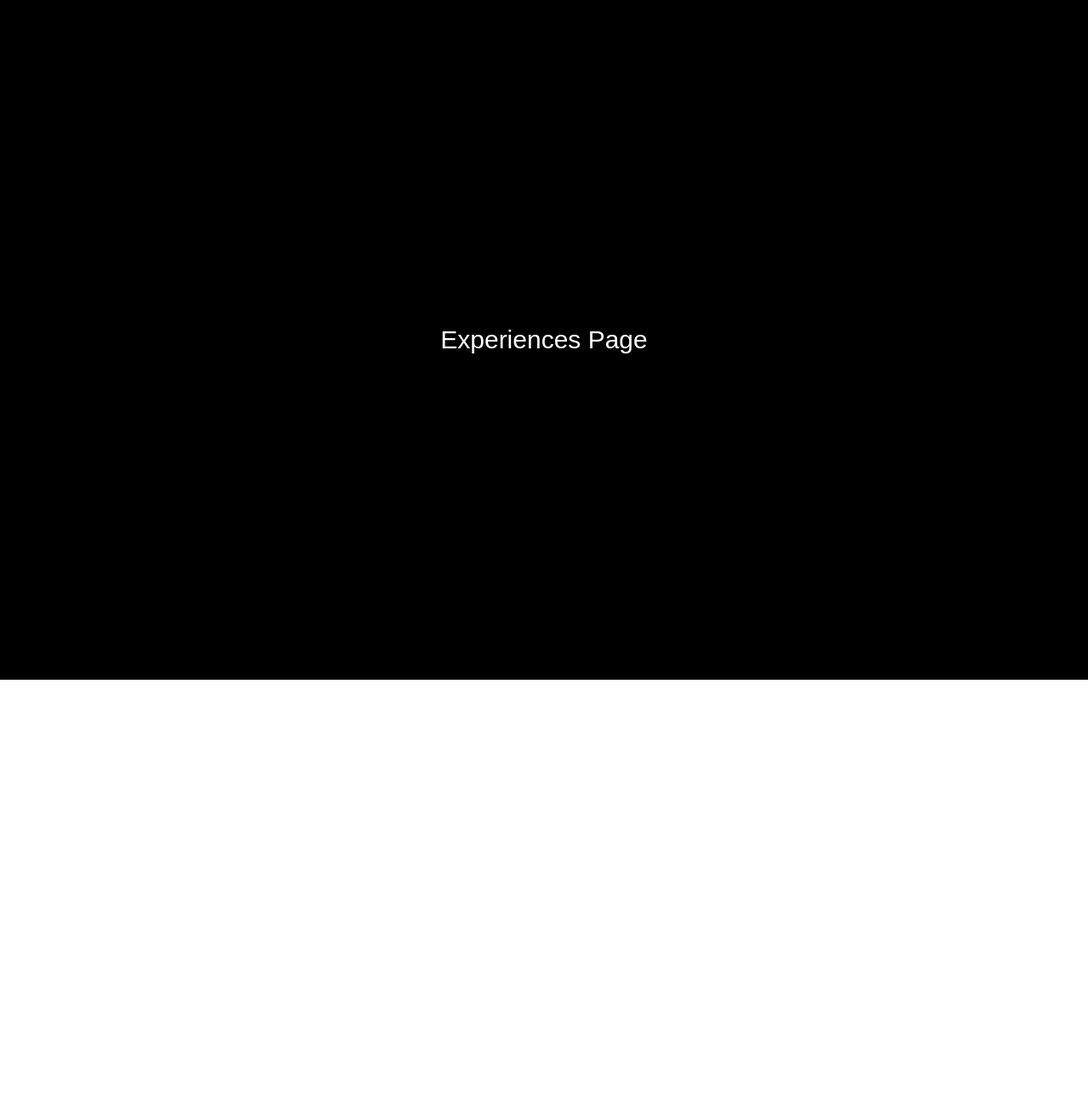
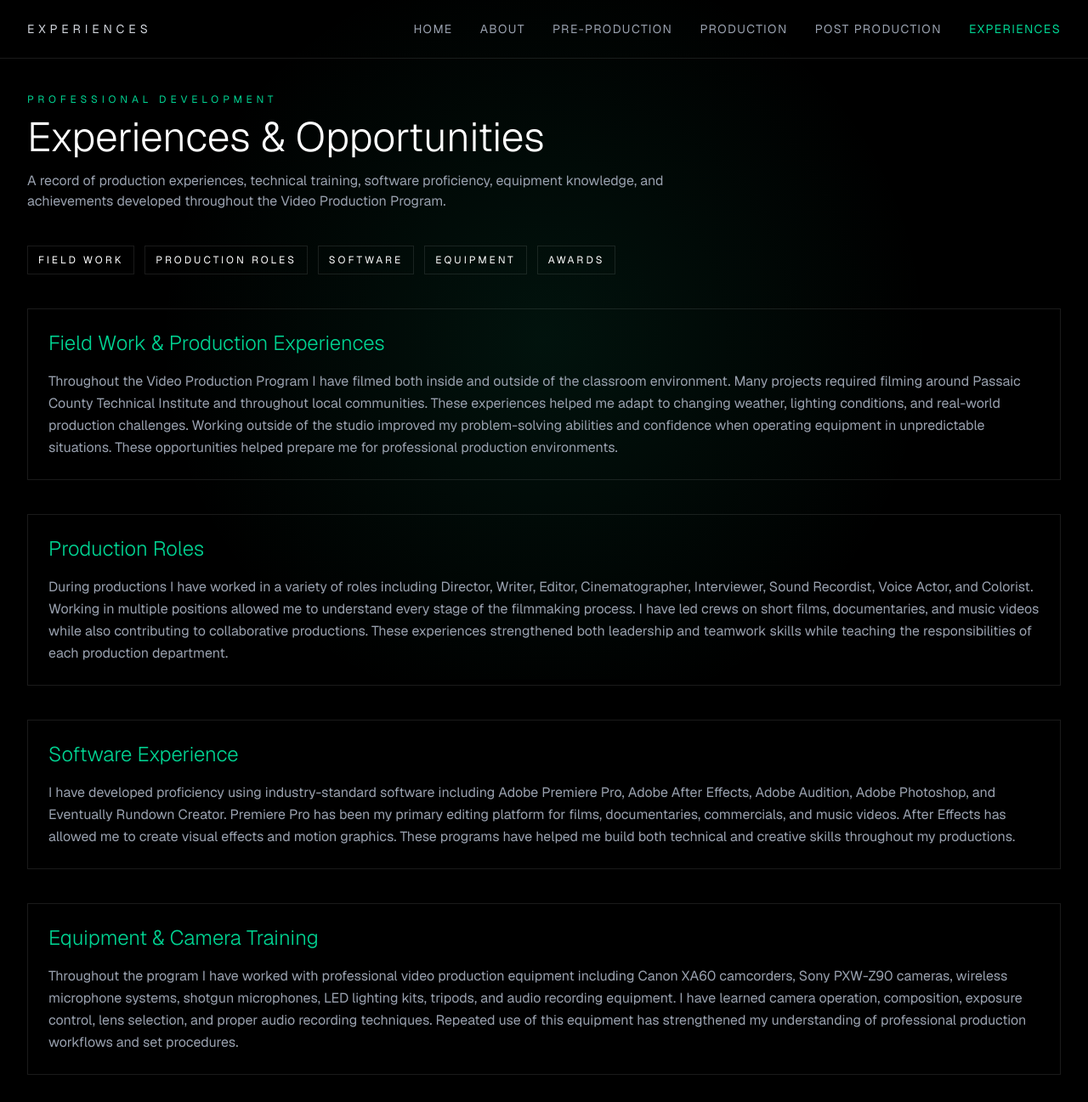
Before and after one commit to vincenttirri/film-portfolio, a Next.js app: page /Experiences in a window 1280 px wide. Shown: the top 1297 px of the page at 85% size. Before the commit the page ends 800 px from the top, so only its background shows below. Built offline with nearby package versions, Linux system fonts and the light colour scheme.

Commit message:
Fix route casing

```diff
--- a/app/Experiences/page.tsx
+++ b/app/Experiences/page.tsx
@@ -1,7 +1,235 @@
+'use client';
+
 export default function ExperiencesPage() {
   return (
-    <div className="min-h-screen bg-black text-white flex items-center justify-center">
-      <h1 className="text-3xl">Experiences Page</h1>
-    </div>
+    <main className="min-h-screen bg-black text-white font-sans relative overflow-hidden">
+
+      {/* BACKGROUND */}
+      <div className="fixed inset-0 bg-black" />
+      <div className="fixed inset-0 bg-[radial-gradient(circle_at_center,rgba(16,185,129,0.10),transparent_60%)] pointer-events-none" />
+
+      {/* NAV */}
+      <nav className="flex justify-between items-center px-8 py-6 border-b border-white/10 relative z-20">
+        <h1 className="tracking-[0.35em] text-sm text-gray-300">
+          EXPERIENCES
+        </h1>
+
+        <div className="flex gap-8 text-sm uppercase tracking-widest text-gray-400">
+          <a href="/" className="hover:text-emerald-400 transition">HOME</a>
+          <a href="/about" className="hover:text-emerald-400 transition">ABOUT</a>
+          <a href="/pre-production" className="hover:text-emerald-400 transition">PRE-PRODUCTION</a>
+          <a href="/production" className="hover:text-emerald-400 transition">PRODUCTION</a>
+          <a href="/Post-Production" className="hover:text-emerald-400 transition">POST PRODUCTION</a>
+          <a href="/Experiences" className="text-emerald-400">EXPERIENCES</a>
+        </div>
+      </nav>
+
+      {/* HEADER */}
+      <section className="px-8 py-10 max-w-7xl mx-auto relative z-10">
+
+        <p className="text-xs tracking-[0.4em] text-emerald-400 uppercase">
+          Professional Development
+        </p>
+
+        <h1 className="text-5xl font-light mt-3">
+          Experiences & Opportunities
+        </h1>
+
+        <p className="text-gray-400 mt-4 max-w-3xl">
+          A record of production experiences, technical training,
+          software proficiency, equipment knowledge, and achievements
+          developed throughout the Video Production Program.
+        </p>
+
+      </section>
+
+      {/* QUICK NAV */}
+      <section className="px-8 max-w-7xl mx-auto relative z-10 mb-10">
+
+        <div className="flex flex-wrap gap-3 text-xs uppercase tracking-[0.25em]">
+
+          <a href="#fieldwork" className="px-3 py-2 border border-white/10 hover:border-emerald-400">
+            Field Work
+          </a>
+
+          <a href="#roles" className="px-3 py-2 border border-white/10 hover:border-emerald-400">
+            Production Roles
+          </a>
+
+          <a href="#software" className="px-3 py-2 border border-white/10 hover:border-emerald-400">
+            Software
+          </a>
+
+          <a href="#equipment" className="px-3 py-2 border border-white/10 hover:border-emerald-400">
+            Equipment
+          </a>
+
+          <a href="#awards" className="px-3 py-2 border border-white/10 hover:border-emerald-400">
+            Awards
+          </a>
+
+        </div>
+
+      </section>
+
+      {/* FIELD WORK */}
+      <section
+        id="fieldwork"
+        className="px-8 pb-10 max-w-7xl mx-auto relative z-10 scroll-mt-24"
+      >
+
+        <div className="border border-white/10 p-6">
+
+          <h2 className="text-2xl font-light mb-4 text-emerald-400">
+            Field Work & Production Experiences
+          </h2>
+
+          <p className="text-gray-400 leading-relaxed">
+            Throughout the Video Production Program I have filmed both
+            inside and outside of the classroom environment. Many projects
+            required filming around Passaic County Technical Institute and
+            throughout local communities. These experiences helped me adapt
+            to changing weather, lighting conditions, and real-world
+            production challenges. Working outside of the studio improved
+            my problem-solving abilities and confidence when operating
+            equipment in unpredictable situations. These opportunities
+            helped prepare me for professional production environments.
+          </p>
+
+        </div>
+
+      </section>
+
+      {/* ROLES */}
+      <section
+        id="roles"
+        className="px-8 pb-10 max-w-7xl mx-auto relative z-10 scroll-mt-24"
+      >
+
+        <div className="border border-white/10 p-6">
+
+          <h2 className="text-2xl font-light mb-4 text-emerald-400">
+            Production Roles
+          </h2>
+
+          <p className="text-gray-400 leading-relaxed">
+            During productions I have worked in a variety of roles
+            including Director, Writer, Editor, Cinematographer,
+            Interviewer, Sound Recordist, Voice Actor, and Colorist.
+            Working in multiple positions allowed me to understand every
+            stage of the filmmaking process. I have led crews on short
+            films, documentaries, and music videos while also contributing
+            to collaborative productions. These experiences strengthened
+            both leadership and teamwork skills while teaching the
+            responsibilities of each production department.
+          </p>
+
+        </div>
+
+      </section>
+
+      {/* SOFTWARE */}
+      <section
+        id="software"
+        className="px-8 pb-10 max-w-7xl mx-auto relative z-10 scroll-mt-24"
+      >
+
+        <div className="border border-white/10 p-6">
+
+          <h2 className="text-2xl font-light mb-4 text-emerald-400">
+            Software Experience
+          </h2>
+
+          <p className="text-gray-400 leading-relaxed">
+            I have developed proficiency using industry-standard software
+            including Adobe Premiere Pro, Adobe After Effects, Adobe
+            Audition, Adobe Photoshop, and Eventually Rundown Creator.
+            Premiere Pro has been my primary editing platform for films,
+            documentaries, commercials, and music videos. After Effects
+            has allowed me to create visual effects and motion graphics.
+            These programs have helped me build both technical and
+            creative skills throughout my productions.
+          </p>
+
+        </div>
+
+      </section>
+
+      {/* EQUIPMENT */}
+      <section
+        id="equipment"
+        className="px-8 pb-10 max-w-7xl mx-auto relative z-10 scroll-mt-24"
+      >
+
+        <div className="border border-white/10 p-6">
+
+          <h2 className="text-2xl font-light mb-4 text-emerald-400">
+            Equipment & Camera Training
+          </h2>
+
+          <p className="text-gray-400 leading-relaxed">
+            Throughout the program I have worked with professional video
+            production equipment including Canon XA60 camcorders, Sony
+            PXW-Z90 cameras, wireless microphone systems, shotgun
+            microphones, LED lighting kits, tripods, and audio recording
+            equipment. I have learned camera operation, composition,
+            exposure control, lens selection, and proper audio recording
+            techniques. Repeated use of this equipment has strengthened my
+            understanding of professional production workflows and set
+            procedures.
+          </p>
+
+        </div>
+
+      </section>
+
+      {/* AWARDS */}
+      <section
+        id="awards"
+        className="px-8 pb-16 max-w-7xl mx-auto relative z-10 scroll-mt-24"
+      >
+
+        <div className="grid lg:grid-cols-2 gap-8">
+
+          <div className="border border-white/10 p-6">
+
+            <h2 className="text-2xl font-light mb-4 text-emerald-400">
+              Awards & Recognition
+            </h2>
+
+            <p className="text-gray-400 leading-relaxed">
+              One of my most significant accomplishments was earning a
+              Bronze Medal in the SkillsUSA Digital Cinema State
+              Competition for my music video project "Everything Above."
+              Beyond competitions, I have participated in collaborative
+              productions, documentaries, music videos, and community
+              projects throughout my time in the Video Production Program.
+              These experiences have strengthened my leadership,
+              creativity, and communication skills while helping me build
+              a professional portfolio of work.
+            </p>
+
+          </div>
+
+          <div className="border border-white/10 overflow-hidden">
+
+            <img
+              src="/skillsusa-medal.jpg"
+              alt="SkillsUSA Award"
+              className="w-full h-full object-cover"
+            />
+
+          </div>
+
+        </div>
+
+      </section>
+
+      {/* FOOTER */}
+      <footer className="text-center text-[10px] tracking-[0.3em] text-gray-600 py-6 border-t border-white/10 relative z-10">
+        EXPERIENCES ARCHIVE SYSTEM
+      </footer>
+
+    </main>
   );
 }
--- a/app/Post-Production/page.tsx
+++ b/app/Post-Production/page.tsx
@@ -24,6 +24,7 @@ export default function PostProductionPage() {
   <a href="/pre-production" className="hover:text-emerald-400 transition">PRE-PRODUCTION</a>
   <a href="/production" className="hover:text-emerald-400 transition">PRODUCTION</a>
   <a href="/Post-Production" className="hover:text-emerald-400 transition">POST PRODUCTION</a>
+  <a href="/experiences" className="hover:text-emerald-400 transition">EXPERIENCES</a>
 </div>
       </nav>
 
--- a/app/about/page.tsx
+++ b/app/about/page.tsx
@@ -27,6 +27,7 @@ export default function AboutPage() {
   <a href="/pre-production" className="hover:text-emerald-400 transition">PRE-PRODUCTION</a>
   <a href="/production" className="hover:text-emerald-400 transition">PRODUCTION</a>
   <a href="/Post-Production" className="hover:text-emerald-400 transition">POST PRODUCTION</a>
+    <a href="/experiences" className="hover:text-emerald-400 transition">EXPERIENCES</a>
 </div>
 </nav>
 
--- a/app/page.tsx
+++ b/app/page.tsx
@@ -24,6 +24,7 @@ export default function HomePage() {
   <a href="/pre-production" className="hover:text-emerald-400 transition">PRE-PRODUCTION</a>
   <a href="/production" className="hover:text-emerald-400 transition">PRODUCTION</a>
   <a href="/Post-Production" className="hover:text-emerald-400 transition">POST PRODUCTION</a>
+    <a href="/experiences" className="hover:text-emerald-400 transition">EXPERIENCES</a>
 </div>
         </nav>
 
--- a/app/pre-production/page.tsx
+++ b/app/pre-production/page.tsx
@@ -96,6 +96,7 @@ export default function PreProductionPage() {
   <a href="/pre-production" className="hover:text-emerald-400 transition">PRE-PRODUCTION</a>
   <a href="/production" className="hover:text-emerald-400 transition">PRODUCTION</a>
   <a href="/Post-Production" className="hover:text-emerald-400 transition">POST PRODUCTION</a>
+    <a href="/experiences" className="hover:text-emerald-400 transition">EXPERIENCES</a>
 </div>
 </nav>
 
--- a/app/production/page.tsx
+++ b/app/production/page.tsx
@@ -152,6 +152,7 @@ export default function ProductionPage() {
   <a href="/pre-production" className="hover:text-emerald-400 transition">PRE-PRODUCTION</a>
   <a href="/production" className="hover:text-emerald-400 transition">PRODUCTION</a>
   <a href="/Post-Production" className="hover:text-emerald-400 transition">POST PRODUCTION</a>
+    <a href="/experiences" className="hover:text-emerald-400 transition">EXPERIENCES</a>
 </div>
 </nav>
 
```
